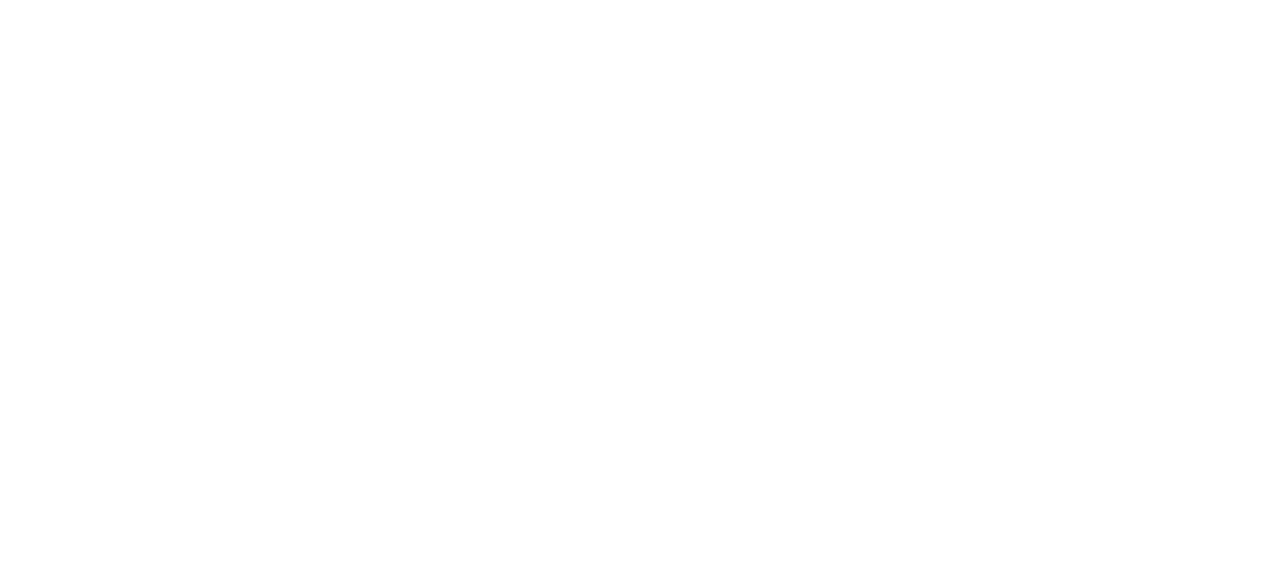
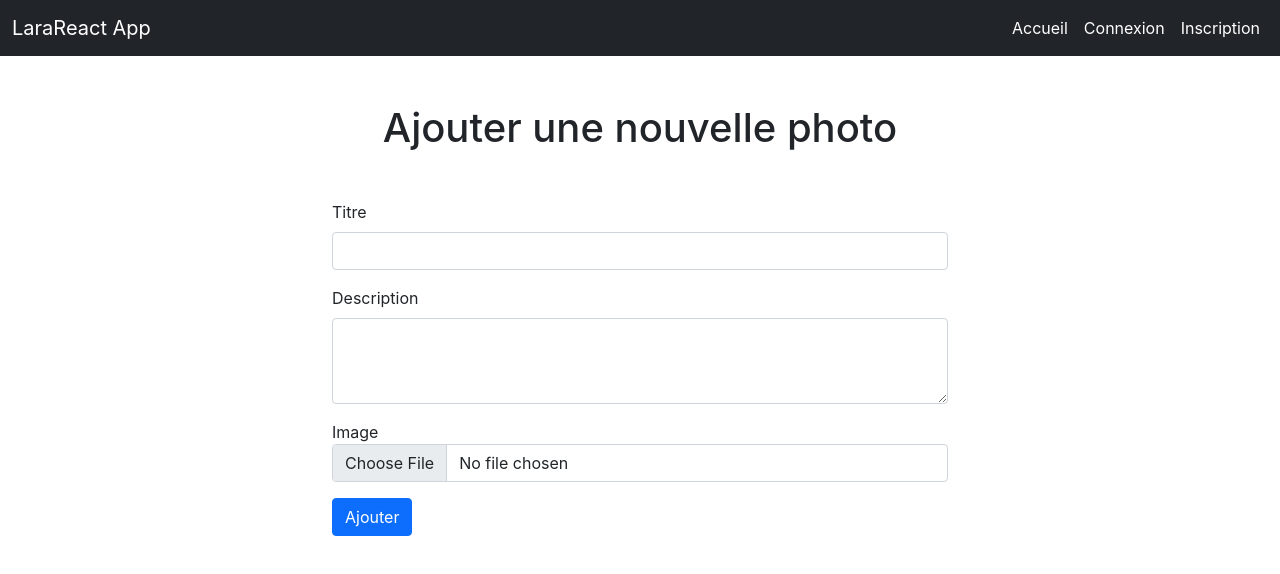
Before and after one commit to esperantkela/react-app-photos, a React (Create React App) app: page /picture/new in a window 1280 px wide. Before the commit this address had no page. Shown: the top 574 px of the page. Built offline with nearby package versions, Linux system fonts and the light colour scheme.

Commit message:
rules validations

```diff
--- a/src/components/AppRouter.js
+++ b/src/components/AppRouter.js
@@ -3,6 +3,7 @@
 import Home from './Home';
 import Register from './Register';
 import { Routes, Route } from "react-router-dom";
+import PostPicture from './PostPicture';
 
 class AppRouter extends React.Component{
     render(){
@@ -11,6 +12,7 @@
             <Route path='/' index element={<Home />} />
             <Route path='/login' element={<Login />} />
             <Route path='/register' element={<Register />} />
+            <Route path='/picture/new' element={<PostPicture />} />
       </Routes>
         );
     }
--- a/src/components/Login.js
+++ b/src/components/Login.js
@@ -70,13 +70,13 @@
                 <form method="post" onSubmit={this.handleLogin}>
                     <div className="mb-3">
                         <label for="exampleInputEmail1" className="form-label">Adresse email</label>
-                        <input type="email" onChange={this.handleEmailChange} className="form-control" aria-describedby="emailHelp"/>
+                        <input type="email" onChange={this.handleEmailChange} className={`form-control ${this.state.errors && this.state.errors.email ? 'is-invalid' : ''}`} aria-describedby="emailHelp"/>
                         { this.state.errors && this.state.errors.email ? <div className="text-danger">{ this.state.errors['email'] } </div> : '' }
 
                     </div>
                     <div className="mb-3">
                         <label for="exampleInputPassword1" className="form-label">Mot de passe</label>
-                        <input type="password" onChange={this.handlePasswordChange} className="form-control"/>
+                        <input type="password" onChange={this.handlePasswordChange} className={`form-control ${this.state.errors && this.state.errors.password ? 'is-invalid' : ''}`}/>
                         { this.state.errors && this.state.errors.password ? <div className="text-danger">{ this.state.errors['password'] } </div> : '' }
                     </div>
                     { this.state.errors && this.state.errors == 'bad_credentials' ? <div className="alert alert-warning">Vos identifiants de connexion sont incorrects </div> : '' }
--- a/src/components/Navbar.js
+++ b/src/components/Navbar.js
@@ -35,7 +35,7 @@
                                     <Link class="nav-link active" aria-current="page" to="/">Accueil</Link>
                                     </li>
                                     <li class="nav-item">
-                                    <Link class="nav-link active" aria-current="page" to="/login">AJouter une Photo</Link>
+                                    <Link class="nav-link active" aria-current="page" to="/picture/new">AJouter une Photo</Link>
                                     </li>
                                     <button className="btn btn-danger" onClick={this.handleLogout}>Déconnexion</button>
                                 </>
--- a/src/components/PostPicture.js
+++ b/src/components/PostPicture.js
@@ -1,14 +1,99 @@
 import React from "react";
+import Navbar from "./Navbar";
+import axios  from 'axios';
+import { Navigate } from 'react-router-dom';
 
 class PostPicture extends React.Component{
     constructor(){
         super()
-        this.state = {}
+        this.state = {
+            title : '',
+            description : '',
+            image : '',
+            redirect : false,
+            errors: ''
+        }
+    }
+
+    handleTitleChange = (e) =>{
+        this.setState({
+            title: e.target.value
+        }, ()=>{
+            console.log(this.state)
+        })
+    }
+
+    handleDescriptionChange = (e) =>{
+        this.setState({
+            description: e.target.value
+        }, ()=>{
+            console.log(this.state)
+        })
+    }
+
+    handleImageChange = (e) =>{
+        this.setState({
+            image: e.target.files[0]
+        }, ()=>{
+            console.log(this.state)
+        })
+    }
+
+    handleSubmitPicture = (e) =>{
+        e.preventDefault()
+        let bodyFormData = new FormData()
+
+        bodyFormData.set('title', this.state.title)
+        bodyFormData.set('description', this.state.description)
+        bodyFormData.set('image', this.state.image)
+
+        axios.post('http://127.0.0.1:8000/api/pictures', bodyFormData)
+            .then(res=>{
+                console.log(res.data)
+                localStorage.setItem('token', res.data.api_token)
+                this.setState({redirect:true})
+            })
+            .catch(error =>{
+                if(error.response.status === 401){
+                    this.setState({errors : error.response.data.errors}, ()=>{
+                        console.log(this.state)
+                    })
+                }
+            })
     }
 
     render(){
+        if(this.state.redirect){
+            return (<Navigate to="/"/>);
+        }
         return (
+            <>
+                <Navbar/>
+                <div className="container w-50">
+                    <h1 className="text-center my-5">Ajouter une nouvelle photo</h1>
+                    <form method="post" onSubmit={this.handleSubmitPicture} encType="multipart/form-data">
+                        <div className="mb-3">
+                            <label for="exampleInputEmail1" className="form-label">Titre</label>
+                            <input type="text" onChange={this.handleTitleChange} className={`form-control ${this.state.errors && this.state.errors.title ? 'is-invalid' : ''}`} aria-describedby="emailHelp"/>
+                            { this.state.errors && this.state.errors.title ? <div className="text-danger">{ this.state.errors['title'] } </div> : '' }
 
+                        </div>
+                        <div className="mb-3">
+                            <label for="exampleInputPassword1" className="form-label">Description</label>
+                            <textarea onChange={this.handleDescriptionChange} class={`form-control ${this.state.errors && this.state.errors.descrption ? 'is-invalid' : ''}`} id="exampleFormControlTextarea1" rows="3"></textarea>
+                            { this.state.errors && this.state.errors.description ? <div className="text-danger">{ this.state.errors['description'] } </div> : '' }
+                        </div>
+
+                        <div className="form-group mb-3">
+                            <label for="exampleFormControlFile1">Image</label> <br/>
+                            <input  onChange={this.handleImageChange}t type="file" className={`form-control ${this.state.errors && this.state.errors.image ? 'is-invalid' : ''}`} id="exampleFormControlFile1"/>
+                            { this.state.errors && this.state.errors.image ? <div className="text-danger">{ this.state.errors['image'] } </div> : '' }
+                        </div>
+
+                        <button type="submit"  className="btn btn-primary">Ajouter</button>
+                    </form>
+                </div>
+            </>
         );
     }
 }
```
